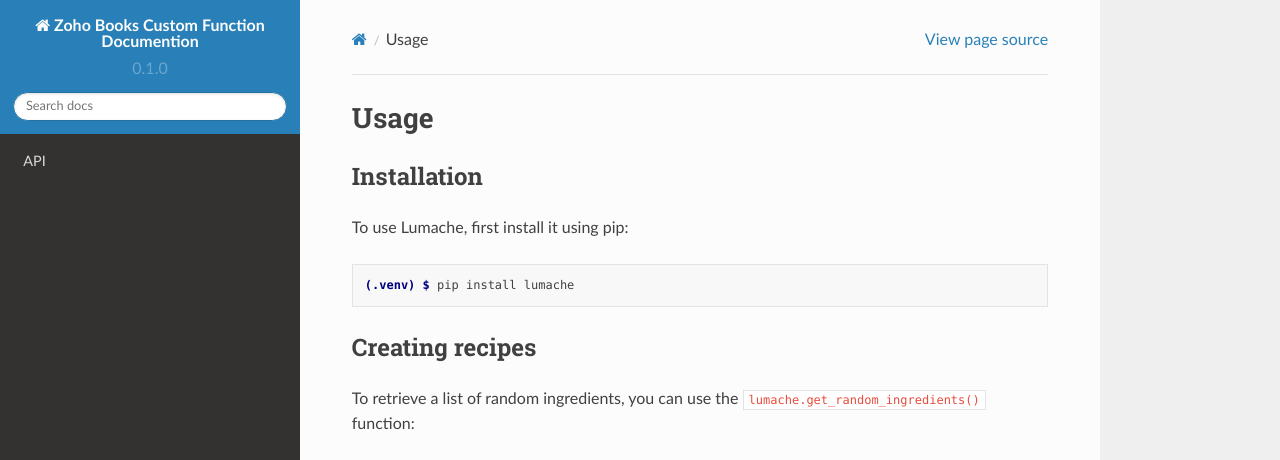
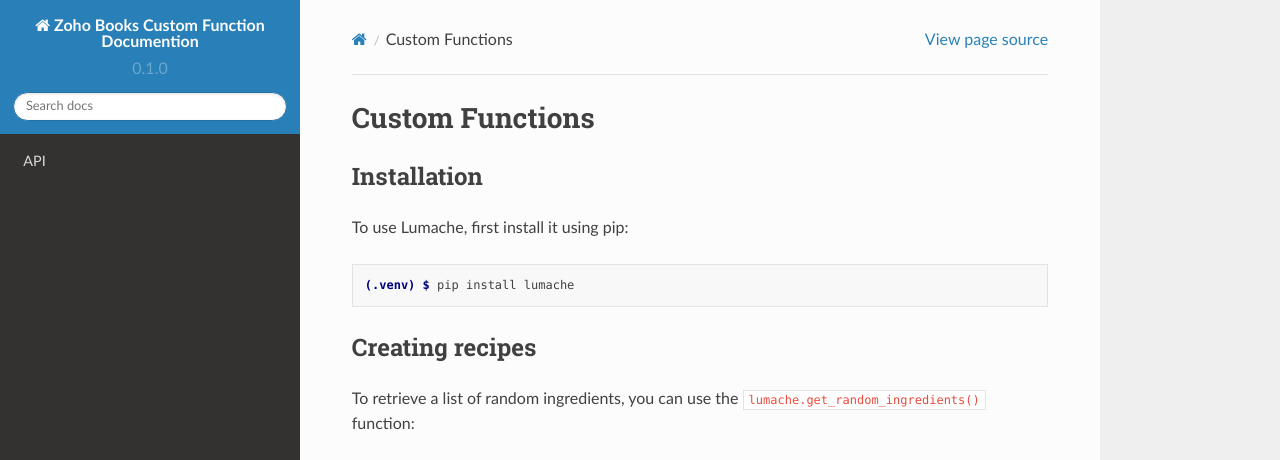
Before and after one commit to syedshahzaibshah/Blinkswag_Dashboard-1, a Sphinx documentation site: the page built from docs/source/Custom_Functions.rst, in a window 1280 px wide and 1036 px high. Shown: the top 460 px of the window. Built offline with Sphinx 7.4.7 and the Read the Docs theme 2.0.0, drawn with Linux system fonts in a browser that asks for light colours; pages that are not in the unit, such as notebooks, are missing from menus; grey boxes are pictures that could not be loaded.

Commit message:
Update Custom_Functions.rst

```diff
--- a/docs/source/Custom_Functions.rst
+++ b/docs/source/Custom_Functions.rst
@@ -1,5 +1,5 @@
-Usage
-=====
+Custom Functions
+===============
 
 .. _installation:
 
```
